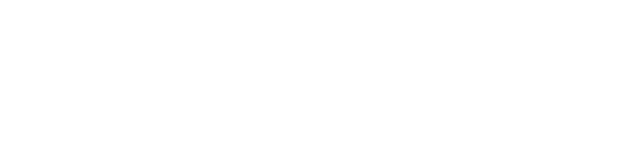
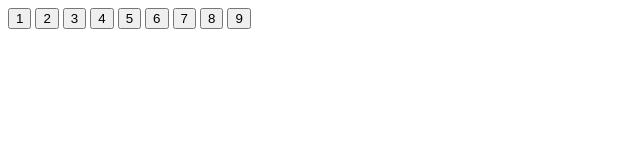
Before and after one commit to UlmM35/odin-calculator, a plain HTML site: page index.html in a window 1280 px wide. Shown: the whole page, without its empty margins (0-640 px from the left). Drawn offline with Linux system fonts and the light colour scheme.

Commit message:
Added number buttons for calculator

```diff
--- a/index.html
+++ b/index.html
@@ -7,6 +7,19 @@
     <title>Document</title>
 </head>
 <body>
+    <div class="calc-container">
+        <div class="display">
+            <button class="calc-button">1</button>
+            <button class="calc-button">2</button>
+            <button class="calc-button">3</button>
+            <button class="calc-button">4</button>
+            <button class="calc-button">5</button>
+            <button class="calc-button">6</button>
+            <button class="calc-button">7</button>
+            <button class="calc-button">8</button>
+            <button class="calc-button">9</button>
+        </div>
+    </div>
     <script src="logic.js"></script>
 </body>
 </html>
```
